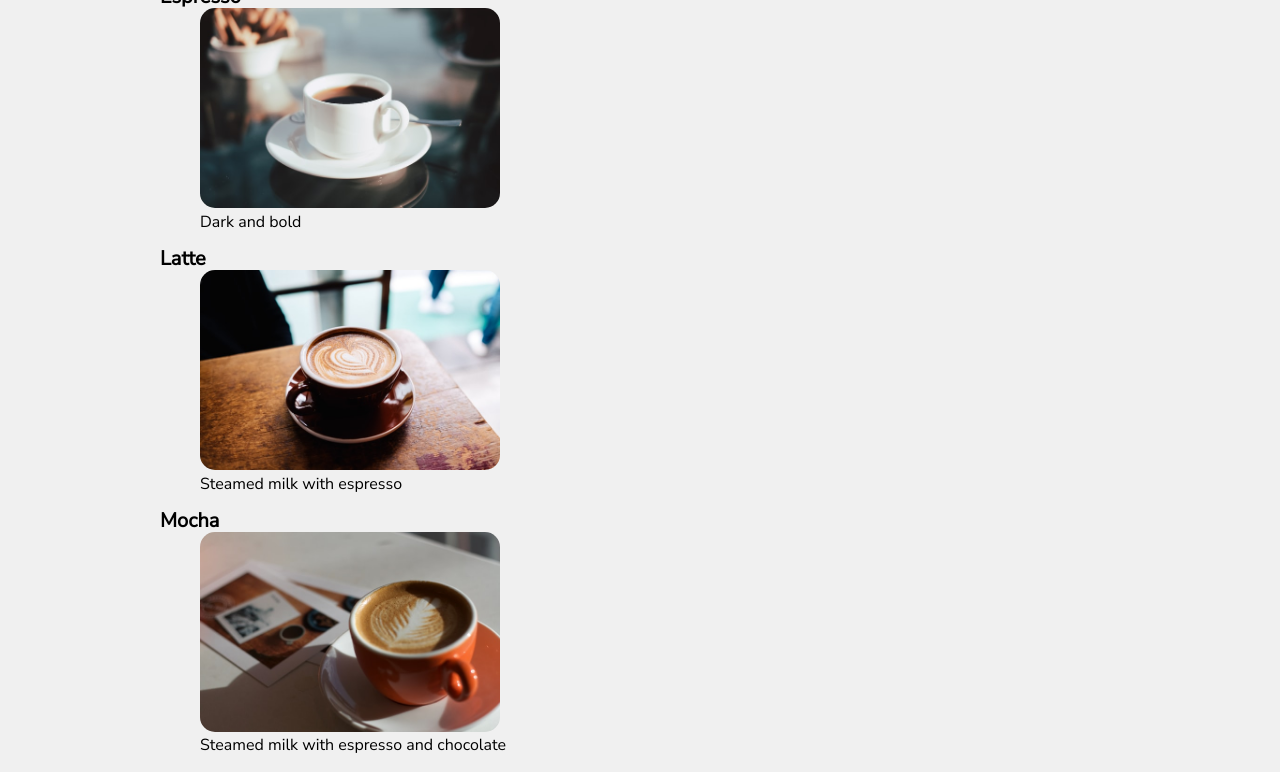
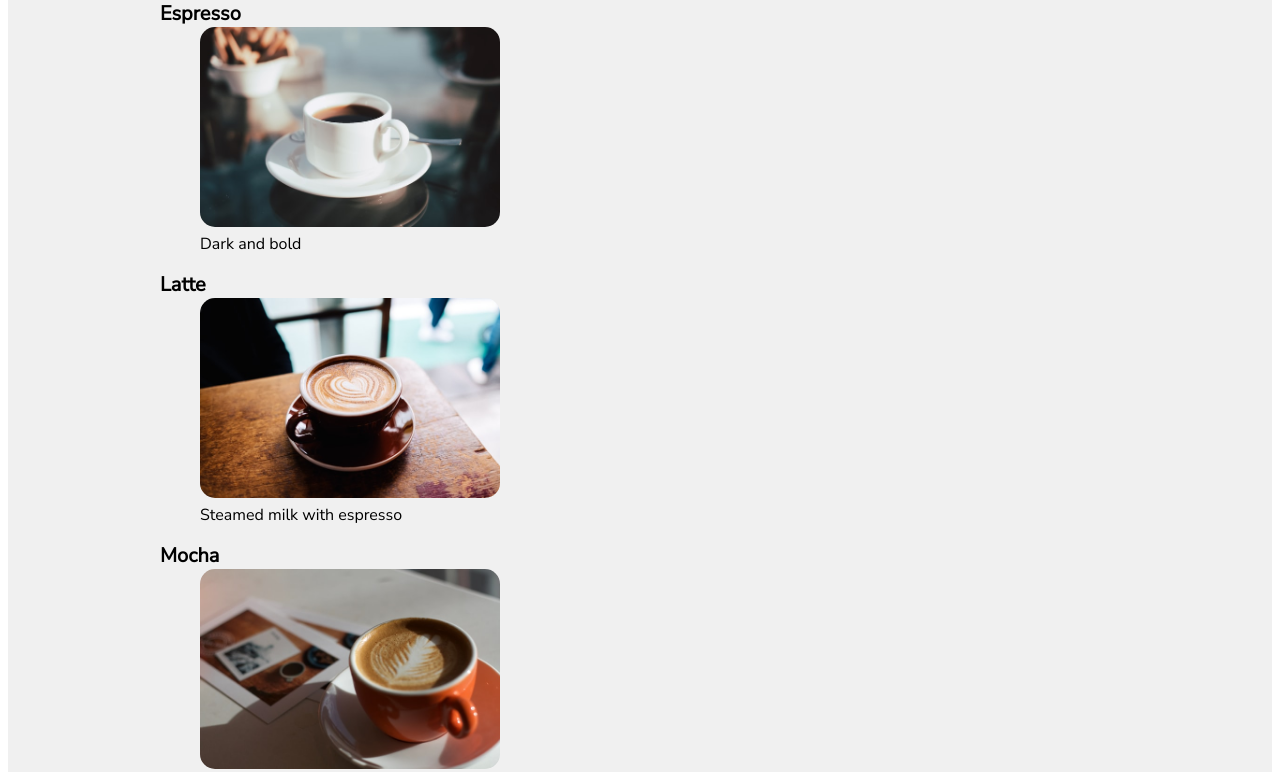
Before and after one commit to sebobman/lis549-sp22-exercise-04-sebobman, a plain HTML site: page index.html in a window 1280 px wide. Shown: the part 348-1120 px from the top of the page. Drawn offline with nearby package versions, Linux system fonts and the light colour scheme.

Commit message:
Update index.html

```diff
--- a/index.html
+++ b/index.html
@@ -9,7 +9,7 @@
   <!-- This stylesheet will somewhat "normalize" the styling across browsers -->
   <link rel="stylesheet" href="https://fonts.googleapis.com/css2?family=Nunito+Sans&family=Raleway&display=swap">
   <link rel="stylesheet" href="https://fonts.googleapis.com/icon?family=Material+Icons">
-  <link rel="stylesheet" href="https://cdnjs.cloudflare.com/ajax/libs/normalize/8.0.0/normalize.min.css">
+
   <link rel="stylesheet" href="css/style.css">
 
 </head>
```
